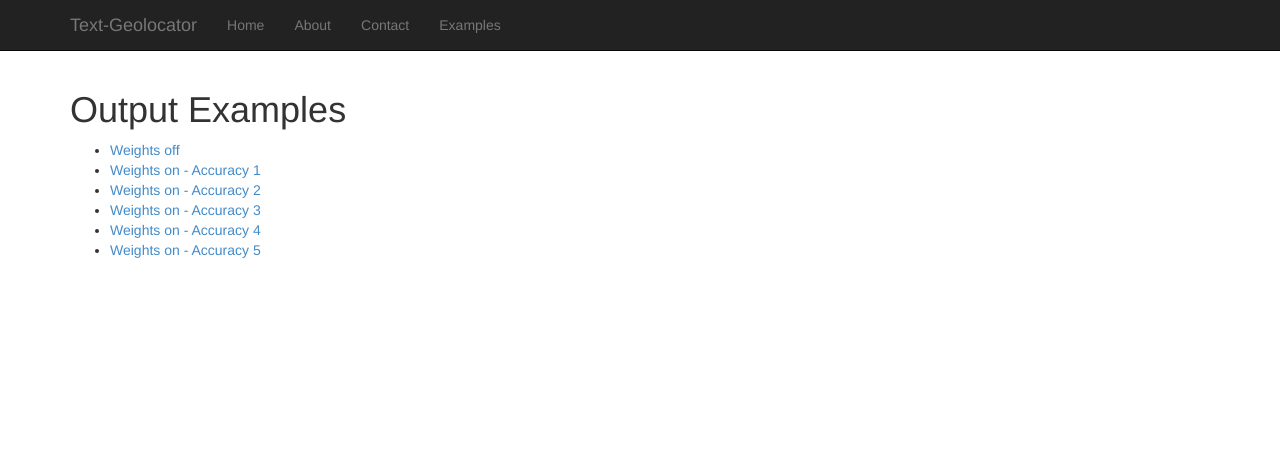
After one commit to asu-ke-web-services/text-geolocator, a Flask app: page /examples in a window 1280 px wide. The commit adds this page. Shown: the top 457 px of the page. Run offline with Flask 2, Linux system fonts and the light colour scheme; parts of the project's set-up code (start-up, migrations or seed data) failed here and were passed over; some libraries are stand-ins or nearby versions.

Commit message:
added examples master file and handle

```diff
--- a/geolocator/app/templates/base.html
+++ b/geolocator/app/templates/base.html
@@ -37,6 +37,7 @@
             <li><a href="/home">Home</a></li>
             <li><a href="/home#about">About</a></li>
             <li><a href="/home#contact">Contact</a></li>
+            <li><a href="/examples">Examples</a></li>
           </ul>
         </div><!--/.nav-collapse -->
       </div>
--- /dev/null
+++ b/geolocator/app/templates/examples.html
@@ -0,0 +1,14 @@
+{% extends "base.html" %}
+{% block content %}
+  <div class="container">
+  	<h1>Output Examples</h1>
+  	<ul>
+  		<li><a href="/examples/weights_off">Weights off</a></li>
+  		<li><a href="/examples/weights_on_accuracy_1">Weights on - Accuracy 1</a></li>
+  		<li><a href="/examples/weights_on_accuracy_2">Weights on - Accuracy 2</a></li>
+  		<li><a href="/examples/weights_on_accuracy_3">Weights on - Accuracy 3</a></li>
+  		<li><a href="/examples/weights_on_accuracy_4">Weights on - Accuracy 4</a></li>
+  		<li><a href="/examples/weights_on_accuracy_5">Weights on - Accuracy 5</a></li>
+  	</ul>
+  </div>
+{% endblock %}
--- a/geolocator/app/views.py
+++ b/geolocator/app/views.py
@@ -116,6 +116,11 @@ def UploadFile():
         {% endblock %}""")
 
 
+@app.route('/examples')
+def examples():
+    return render_template('examples.html')
+
+
 @app.route('/examples/weights_off')
 def example_weights_off():
     return render_template('example_weights_off.html')
```
Also changed, not shown: migrations/versions/44f268e8839_.py (added, +23 -0 lines).
